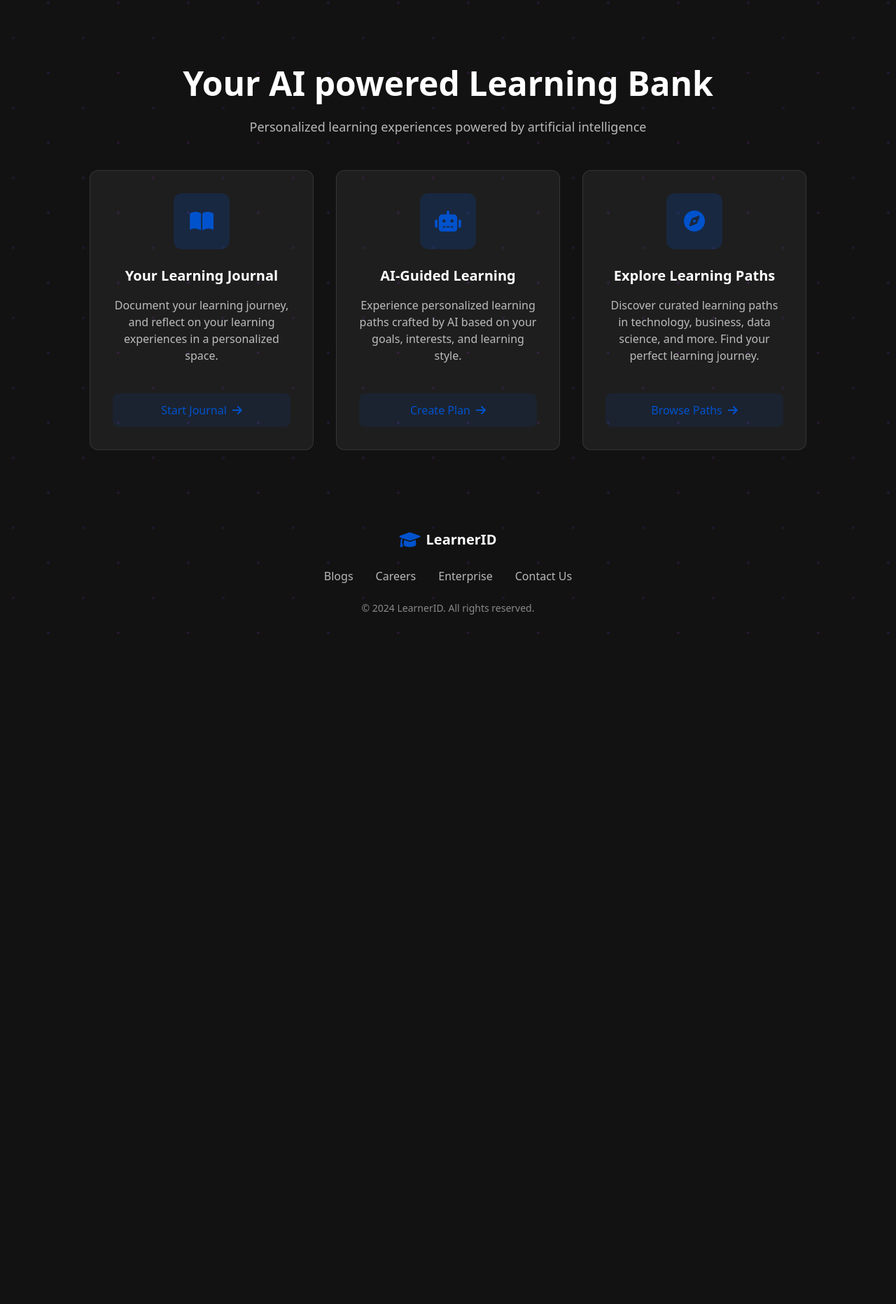
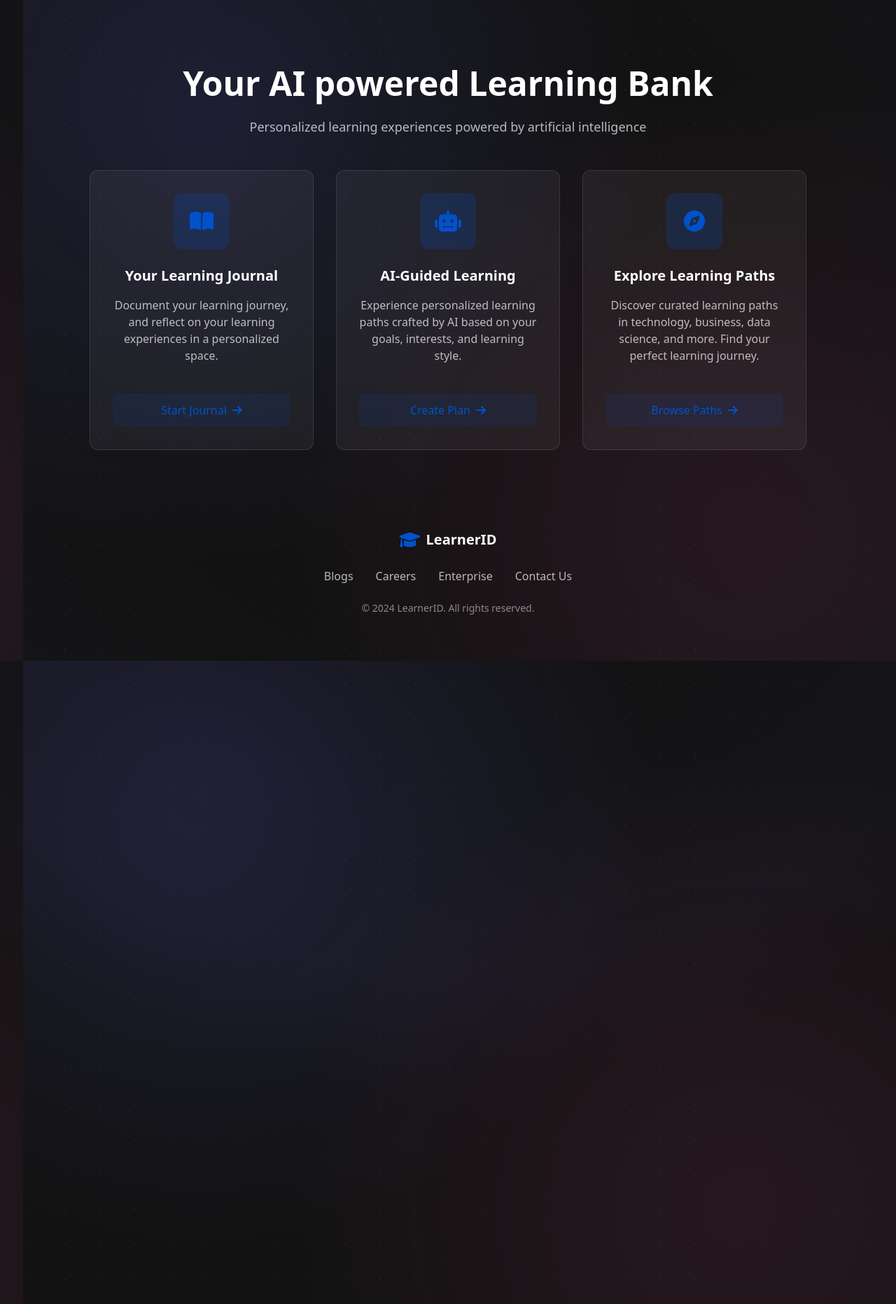
Before and after one commit to srikrishna-Challa/LearnerID_HTML, a Flask app: page / in a window 1280 px wide; the page is wider, and only the part inside the window is pictured. Shown: the part 65-1928 px from the top of that part at 70% size. Before the commit the page ends 971 px from the top of that part, so only its background shows below. Run offline with Flask 3, Linux system fonts and the light colour scheme; some libraries are stand-ins or nearby versions.

Commit message:
Agent query: Are the new AI-themed background patterns visible (similar to DeepMind style), and do the loading spinner and entrance animations work properly now?
Enhance AI theme background visuals and improve card animation.

Screenshot: https://storage.googleapis.com/screenshot-production-us-central1/34ca4e1f-d700-4489-b370-0f8e5e8c9f39/c1bee18c-7e1c-40c7-a776-3257bb7ba385.jpg

```diff
--- a/static/css/ai-theme.css
+++ b/static/css/ai-theme.css
@@ -59,12 +59,35 @@
 /* AI Pattern Background */
 .bg-background {
   position: relative;
-  background: linear-gradient(to bottom right, #121212, #1a1a1a);
+  background: linear-gradient(to bottom right, #0a0f2c, #1a1f3c);
   background-image:
-    radial-gradient(circle at 25px 25px, rgba(147, 51, 234, 0.15) 2%, transparent 0%),
-    radial-gradient(circle at 75px 75px, rgba(147, 51, 234, 0.1) 2%, transparent 0%);
-  background-size: 100px 100px;
-  animation: backgroundShift 15s infinite linear;
+    radial-gradient(circle at 20% 20%, rgba(99, 102, 241, 0.15) 0%, transparent 50%),
+    radial-gradient(circle at 80% 80%, rgba(236, 72, 153, 0.1) 0%, transparent 50%),
+    radial-gradient(2px 2px at 10px 10px, rgba(255, 255, 255, 0.05) 50%, transparent 0%),
+    radial-gradient(2px 2px at 30px 30px, rgba(255, 255, 255, 0.03) 50%, transparent 0%);
+  background-size: 100% 100%, 100% 100%, 50px 50px, 30px 30px;
+  animation: backgroundShift 20s infinite linear;
+  overflow: hidden;
+}
+
+.bg-background::before {
+  content: '';
+  position: absolute;
+  top: -50%;
+  left: -50%;
+  width: 200%;
+  height: 200%;
+  background: radial-gradient(circle at center, transparent 30%, rgba(99, 102, 241, 0.03) 60%, transparent 70%);
+  animation: rotateBackground 30s infinite linear;
+}
+
+@keyframes rotateBackground {
+  from {
+    transform: rotate(0deg);
+  }
+  to {
+    transform: rotate(360deg);
+  }
 }
 
 @keyframes backgroundShift {
```
Also changed, not shown: templates/base.html (+27 -7 lines).
